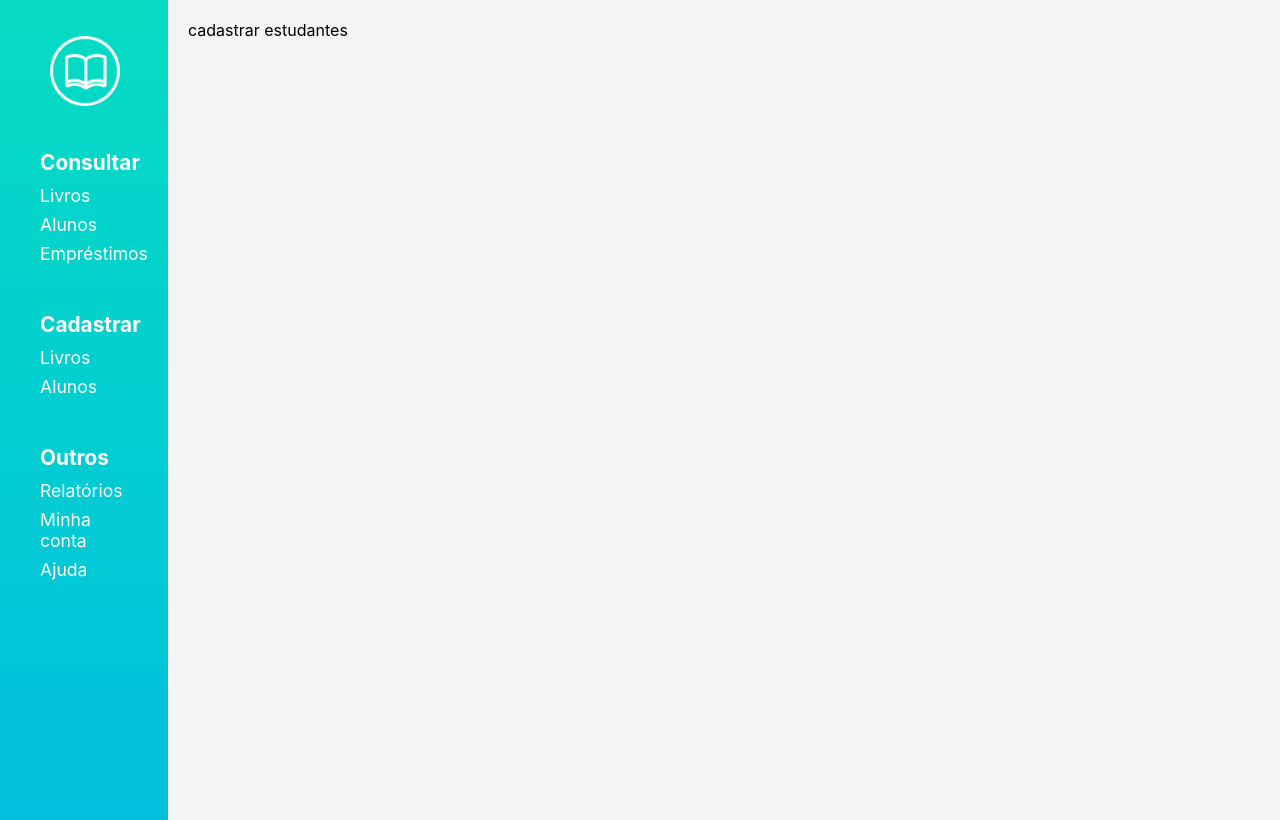
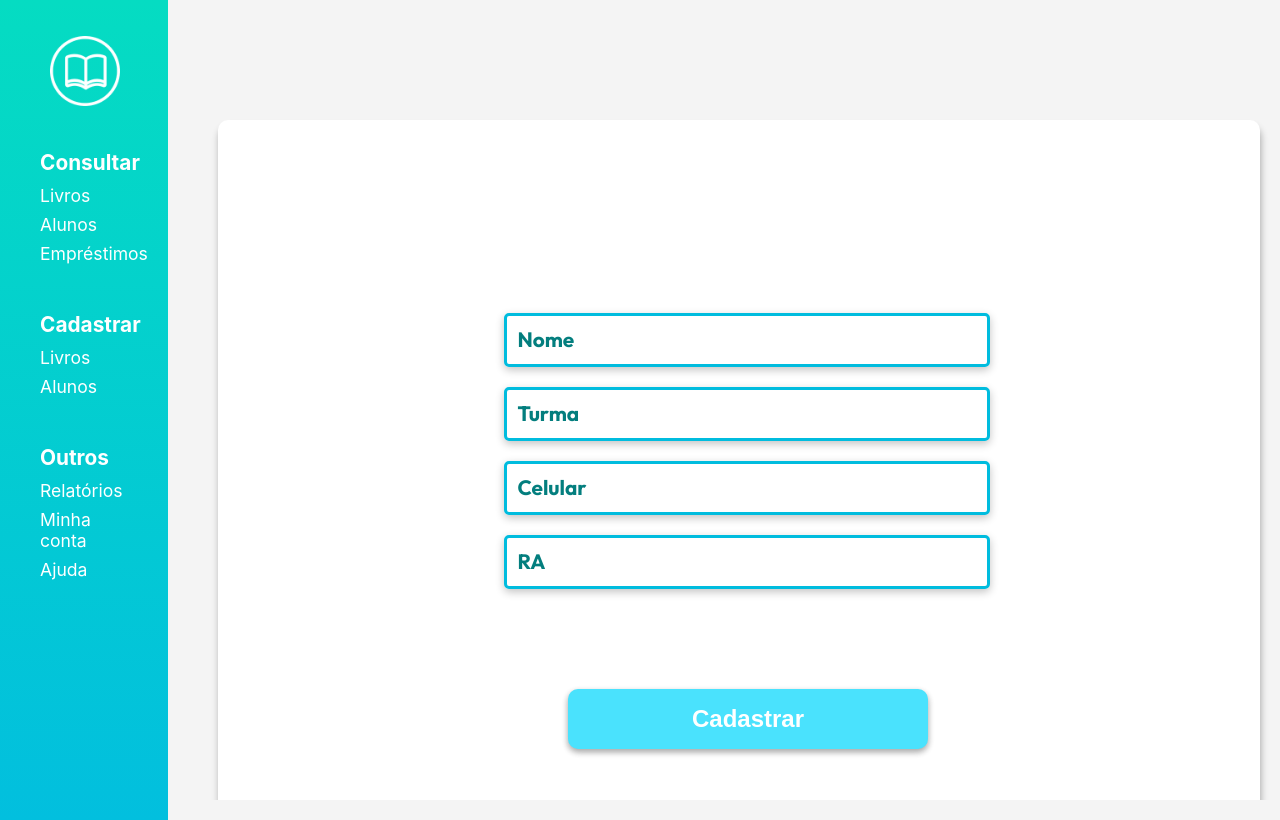
Before and after one commit to devantoneli/bibliodaurea, a React (Create React App) app in the folder bibliodaurea/: page /cadastrar/alunos in a window 1280 px wide. Built offline with nearby package versions, Linux system fonts and the light colour scheme.

Commit message:
segunda tela

```diff
--- a/bibliodaurea/src/components/FormBook.js
+++ b/bibliodaurea/src/components/FormBook.js
@@ -6,42 +6,42 @@ function FormBook(){
         <form>
 
         <div className={styles.inputForm}>
-          <label>Título:</label>
+          <label>Título</label>
           <input className={styles.inputValue1} type="text" name="title"/><br></br>
         </div>
 
         <br></br>
 
         <div className={styles.inputForm}>
-          <label>Gênero:</label>
+          <label>Gênero</label>
           <input className={styles.inputValue1} type="text" name="gender"/><br></br>
         </div>
 
         <br></br>
 
         <div className={styles.inputForm}>
-         <label>Autor:</label>
+         <label>Autor</label>
           <input className={styles.inputValue1} type="text" name="author" /><br></br>
         </div>
 
         <br></br>
 
         <div className={styles.inputForm}>
-         <label>Edição:</label>
+         <label>Edição</label>
           <input className={styles.inputValue1}  type="text" name="edition"/><br></br>
         </div>
 
         <br></br>
 
         <div className={styles.inputForm}>
-          <label>N°Exemplares:</label>
+          <label>N°Exemplares</label>
           <input className={styles.inputValue}  type="number" name="copies"/><br></br>
         </div>
 
         <br></br>
 
         <div className={styles.inputForm}>
-          <label>Tipo de Livro:</label>
+          <label>Tipo de Livro</label>
           <input className={styles.inputValue2}  type="text" name="typeBook"/><br></br>
         </div>
 
--- /dev/null
+++ b/bibliodaurea/src/components/FormStudents.js
@@ -0,0 +1,47 @@
+import styles from '../pages/css/register.module.css';
+
+function FormStudents(){
+    return (
+      <div className={styles.container2}>
+        <form>
+
+        <div className={styles.inputForm}>
+          <label>Nome</label>
+          <input className={styles.inputValue1} type="text" name="Name"/><br></br>
+        </div>
+
+        <br></br>
+
+        <div className={styles.inputForm}>
+          <label>Turma</label>
+          <input className={styles.inputValue1} type="text" name="class"/><br></br>
+        </div>
+
+        <br></br>
+
+        <div className={styles.inputForm}>
+         <label>Celular</label>
+          <input className={styles.inputValue1} type="phone" name="phone" /><br></br>
+        </div>
+
+        <br></br>
+
+        <div className={styles.inputForm}>
+         <label>RA</label>
+          <input className={styles.inputValue1}  type="number" name="ra"/><br></br>
+        </div>
+
+        <br></br>
+
+        <button className={styles.buttonregister2}>Cadastrar</button>
+
+      </form>
+      </div>
+
+        )
+}
+
+
+
+
+export default FormStudents
--- a/bibliodaurea/src/pages/RegisterStudents.js
+++ b/bibliodaurea/src/pages/RegisterStudents.js
@@ -1,7 +1,13 @@
+import styles from './css/register.module.css';
+import FormStudents from '../components/FormStudents';
+
 function RegisterStudents(){
     return(
-        <div>
-            cadastrar estudantes
+        <div className={styles.ContainerStudents}>
+            <div className={styles.backgroundRegister}>
+            <div className={styles.FormRegsiterStudents}><FormStudents/></div>
+            </div>
+
         </div>
     )
 }
--- a/bibliodaurea/src/pages/css/register.module.css
+++ b/bibliodaurea/src/pages/css/register.module.css
@@ -1,3 +1,7 @@
+/*Register Books*/
+
+
+
 .FormBooks{
     display: flex;
     width:1084;
@@ -37,7 +41,7 @@ form {
 
 .buttonregister{
     width: 15em;
-    height: 2em;
+    height: 2.5em;
     margin-top: 5rem;
     border-radius: 10px;
     border: none;
@@ -56,35 +60,48 @@ form {
     margin: 0 auto;
 }
 
+/*responsive*/
 
 @media screen and (max-width: 1600px){
     .inputForm{
         width: 30em;
+        margin-left:-90px;
+    }
+    .max{
+        margin-left: -3em;
+    }
+    .inputValue2{
+        width: 24.6em !important;
+        margin-left:-0.3em !important;
+    }
+}
+
+@media screen and (max-width: 1440px){
+    .inputForm{
+        width: 35em;
         margin-left:-100px;
     }
     .max{
         margin-left: -10em;
     }
-}
-
-@media screen and (max-width: 1440px){
-    .inputForm{
-        width: 40em;
-        margin-left:-100px;
-    }
-    .max{
-        margin-left: -10em;
+    .inputValue2{
+        width: 30.6em !important;
+        margin-left:-0.3em !important;
     }
 
     }
 
     @media screen and (max-width: 1300px){
         .inputForm{
-            width: 25em !important;
+            width: 30em !important;
             margin-left:-100px;
         }
         .max{
             margin-left: -10em;
+        }
+        .inputValue2{
+            width: 24.6em !important;
+            margin-left:-0.3em !important;
         }
       }
 
@@ -99,29 +116,33 @@ form {
     }
 }
 
-
 @media screen and (max-width: 1152px){
     .inputForm{
-        width: 20em;
+        width: 20em !important;
         margin-left:-100px;
-    }
-    .buttonregister{
-       margin-left: -20em;
     }
     .max{
         margin-left: -10em;
     }
 
+    .inputValue2{
+        width:12.6em !important;
+        margin-left:-0.3em !important;
+    }
+    .inputValue{
+        width:11.3em !important;
+    }
 }
+
 
 @media screen and (max-width: 800px){
     .inputForm{
         width: 30em;
-        margin-left:-550px;
+        margin-left:-30.8em !important;
 
     }
     .buttonregister{
-       margin-left: -22em;
+       margin-left: -21em;
     }
     .max{
         width: 30em;
@@ -140,6 +161,8 @@ form {
     src: url('../../fonts/Outfit.ttf');
 }
 
+/*Imput Form*/
+
 .inputForm label{
     font-weight: bold;
     padding: 0.50em;
@@ -150,7 +173,7 @@ form {
 
 .BookInput label{
     top:50%;
-    position: relative;
+    position: absolute;
     transform: translateY(-50%);
 
 }
@@ -172,14 +195,19 @@ form {
 .inputValue2{
     background: none;
     border: none;
-    width:35em ;
-    margin-left:1.2em;
+    width:36.6em ;
+    margin-left:-0.3em;
+}
+
+input:focus {
+
+    outline: none;
 }
 
 
 
 
-
+/*InputFile*/
 
 
 /* input[type='file']{
@@ -220,3 +248,38 @@ form {
     height: 100%;
     margin-left: -5px;
 }
+
+
+/*Register Students*/
+
+.backgroundRegister{
+    display: flex;
+    width:1084;
+    height: 700px;
+    margin-top: 100px;
+    margin-left: 30px;
+    border-radius:10px;
+    background-color: white;
+    box-shadow: 1px 7px 7px 0px rgba(0, 0, 0, 0.30);
+}
+
+.container2{
+    margin-left: 100%;
+    margin-top: 50%;
+}
+.buttonregister2{
+    width: 15em;
+    height: 2.5em;
+    margin-top: 5rem;
+    border-radius: 10px;
+    border: none;
+    background-color: #4ae2fd;
+    color: white;
+    font-size: 1.5em;
+    margin-left: -1.5em !important;
+    box-shadow: rgba(0, 0, 0, 0.16) 0px 3px 6px, rgba(0, 0, 0, 0.23) 0px 3px 6px;
+    cursor: pointer;
+    font-weight: bold;
+}
+
+/* Responsive Register Students*/
```
